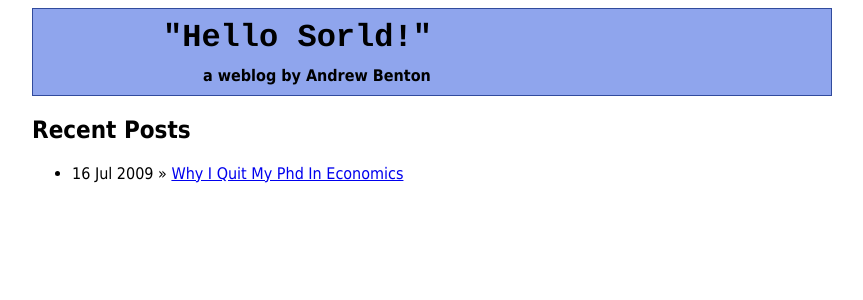
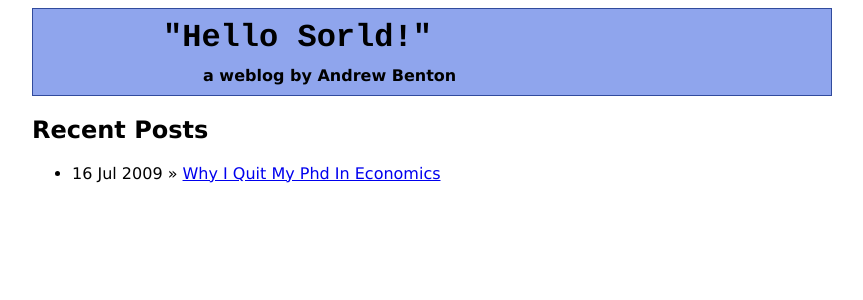
Before and after one commit to scholarist/scholarist.github.com, a Jekyll site: the page built from index.html, in a window 1280 px wide. Shown: the top 300 px of the page, without its empty margins (208-1071 px from the left). Built offline with Jekyll 4.4.1, drawn with Linux system fonts in a browser that asks for light colours.

```diff
--- a/_config.yml
+++ b/_config.yml
@@ -1,3 +1,3 @@
 destination: ./_site
 pygments: true
-lsi: true
+lsi: false
--- a/_layouts/default.html
+++ b/_layouts/default.html
@@ -2,7 +2,7 @@
 <html>
   <head>
     <link type="text/css" href="/css/hellosorld.css" rel="stylesheet">
-    <title>{{ page.title }}</title>
+    <title>hellosorld.com - {{ page.title }}</title>
   </head>
   <body>
     <div class="container">
--- a/_layouts/post.html
+++ b/_layouts/post.html
@@ -3,7 +3,7 @@
 ---
 <div id="post">
 <h2 id="post-title">{{ page.title }}</h2>
-<span id="post-date">{{ page.date }}</span>
+<span id="post-date">{{ page.date | date_to_string }}</span>
 
 
 {{ content }}
--- a/css/hellosorld.css
+++ b/css/hellosorld.css
@@ -1,5 +1,5 @@
 body {
-  font-family: Tahoma, Arial, sans-serif;
+  font-family: Verdana, Arial, sans-serif;
 }
 .container {
   margin: auto;
```
Also changed, not shown: 3 other files.
